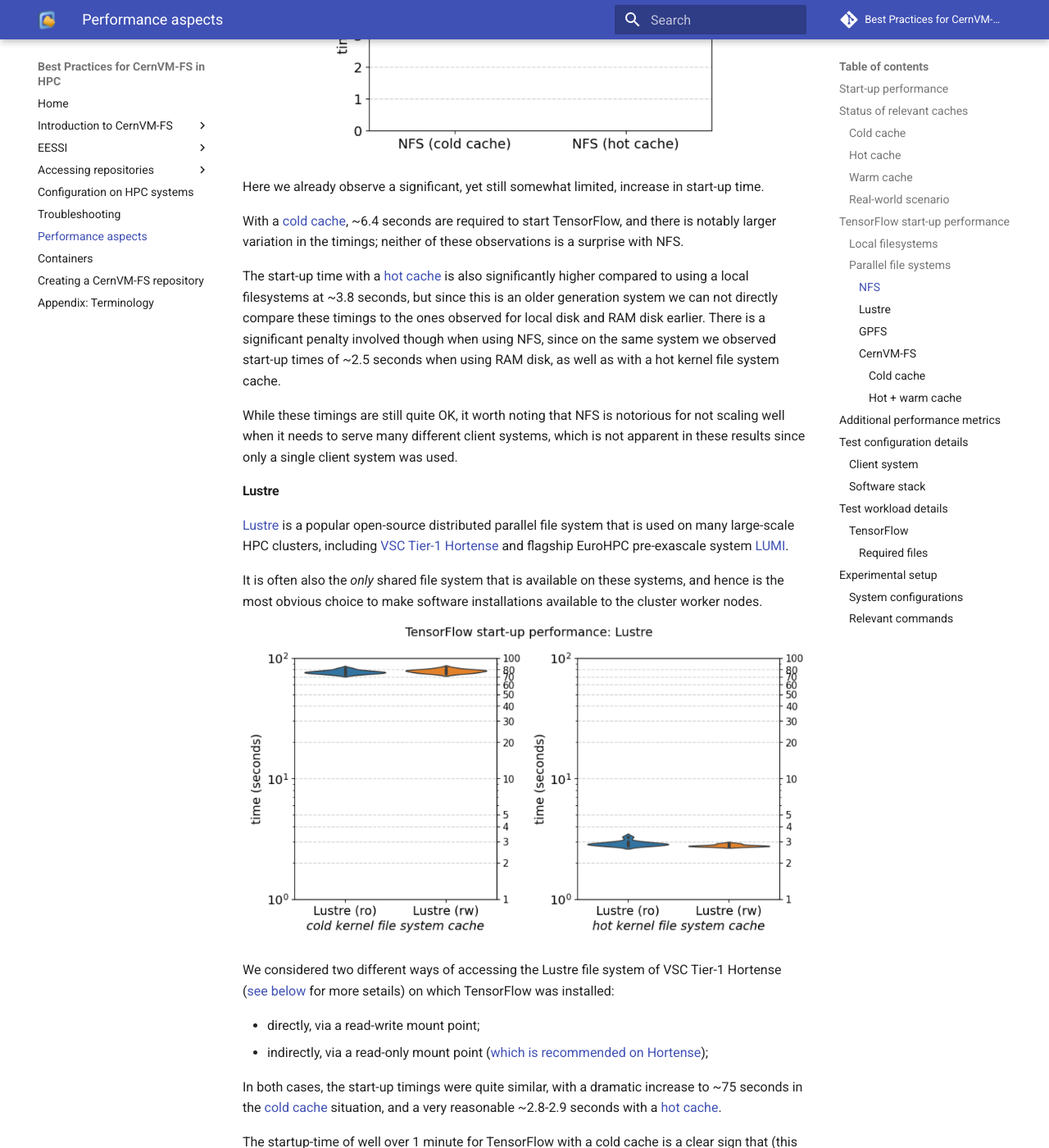
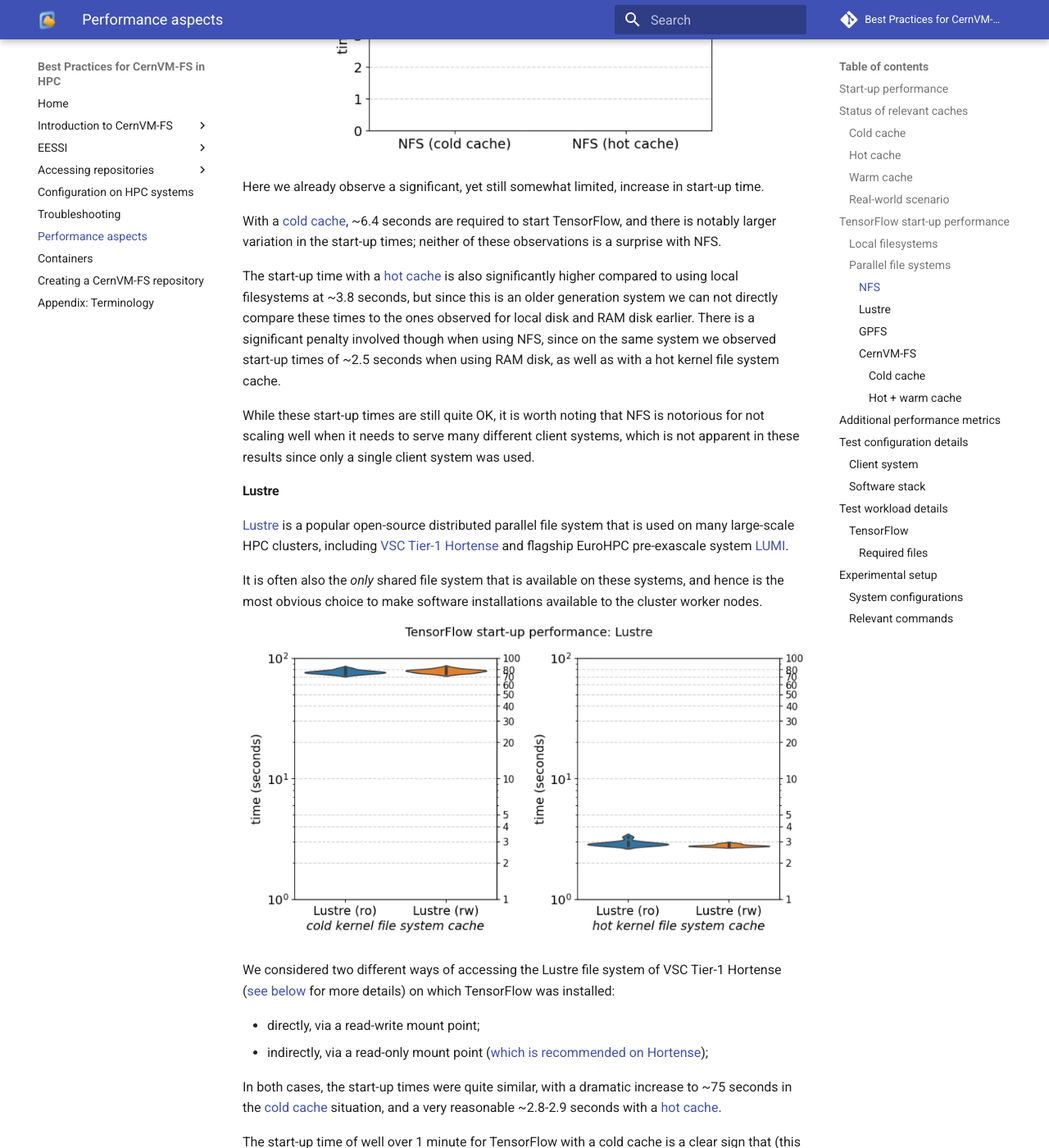
Before and after one commit to multixscale/cvmfs-tutorial-hpc-best-practices, an MkDocs documentation site: the page built from docs/performance.md, in a window 1280 px wide and 1400 px high, scrolled down 4425 px. Shown: the whole window at 82% size. Built offline with MkDocs 1.6.1 and Material for MkDocs 9.7.7, drawn with Linux system fonts in a browser that asks for light colours; comment, search, counter and statistics services are not loaded; some of the changed text lies outside the part shown.

Commit message:
proof-read pass on performance section

```diff
--- a/docs/performance.md
+++ b/docs/performance.md
@@ -72,7 +72,7 @@
 but not yet in the in-memory kernel file system cache. As a result, there will be an impact on
 start-up performance, since the files have to be loaded from (local) disk first.
 
-This is a fairly likely scenario, especially if the CernVM-FS client cache if sufficiently large
+This is a fairly likely scenario, especially if the CernVM-FS client cache is sufficiently large
 to cover typical workloads being run &ndash; whether that's feasible or not depends a lot on the workload mix.
 
 To evaluate start-up performance in this scenario, we:
@@ -140,7 +140,7 @@
 With a [cold cache](#cold_cache) and using software installations located on a local SSD disk,
 the start-up time of TensorFlow roughly doubles to ~4.3 seconds.
 
-These timings will be our reference point going forward.
+These times will be our reference points going forward.
 
 ### Parallel file systems
 
@@ -163,15 +163,15 @@
 Here we already observe a significant, yet still somewhat limited, increase in start-up time.
 
 With a [cold cache](#cold_cache), ~6.4 seconds are required to start TensorFlow, and there is notably
-larger variation in the timings; neither of these observations is a surprise with NFS.
+larger variation in the start-up times; neither of these observations is a surprise with NFS.
 
-The start-up time with a [hot cache](#hot_cache) is also significantly higher compared to using a local
+The start-up time with a [hot cache](#hot_cache) is also significantly higher compared to using local
 filesystems at ~3.8 seconds, but since this is an older
-generation system we can not directly compare these timings to the ones observed for local disk and RAM disk
+generation system we can not directly compare these times to the ones observed for local disk and RAM disk
 earlier. There is a significant penalty involved though when using NFS, since on the same system we observed start-up times
 of ~2.5 seconds when using RAM disk, as well as with a hot kernel file system cache.
 
-While these timings are still quite OK, it worth noting that NFS is notorious for not scaling well when it needs
+While these start-up times are still quite OK, it is worth noting that NFS is notorious for not scaling well when it needs
 to serve many different client systems, which is not apparent in these results since only a single client system
 was used.
 
@@ -188,15 +188,15 @@
 </p>
 
 We considered two different ways of accessing the Lustre file system of VSC Tier-1 Hortense
-([see below](#system_configurations) for more setails) on which TensorFlow was installed:
+([see below](#system_configurations) for more details) on which TensorFlow was installed:
 
 * directly, via a read-write mount point;
 * indirectly, via a read-only mount point ([which is recommended on Hortense](https://docs.vscentrum.be/gent/tier1_hortense.html#accessing-software-via-readonly-mount-point));
 
-In both cases, the start-up timings were quite similar, with a dramatic increase to ~75 seconds
+In both cases, the start-up times were quite similar, with a dramatic increase to ~75 seconds
 in the [cold cache](#cold_cache) situation, and a very reasonable ~2.8-2.9 seconds with a [hot cache](#hot_cache).
 
-The startup-time of well over 1 minute for TensorFlow with a cold cache is a clear sign that (this particular version and configuration of)
+The start-up time of well over 1 minute for TensorFlow with a cold cache is a clear sign that (this particular version and configuration of)
 Lustre is not well suited for serving software installations.
 This is a well-known problem, see for example the "*Avoid Accessing Executables on Lustre Filesystems*" recommendation that is included in the [*Lustre Best Practices* documentation](https://www.nas.nasa.gov/hecc/support/kb/lustre-best-practices_226.html) published by the HECC group at NASA for their *Pleiades* system, and the [recommendation for LUMI to not install Python
 software directly on the Lustre file system](https://docs.lumi-supercomputer.eu/software/installing/python/).
@@ -237,7 +237,7 @@
 
 #### CernVM-FS
 
-Now that we have an extensive set of reference timings, we can evaluate the start-up performance
+Now that we have an extensive set of reference start-up times, we can evaluate the start-up performance
 when using a TensorFlow installation that is provided via CernVM-FS.
 
 Along with a worker node in the HPC-UGent Tier-2 cluster *doduo* (located in Ghent, Belgium) as client system,
```
Also changed, not shown: other parts of docs/performance.md (+5 -5 lines).
